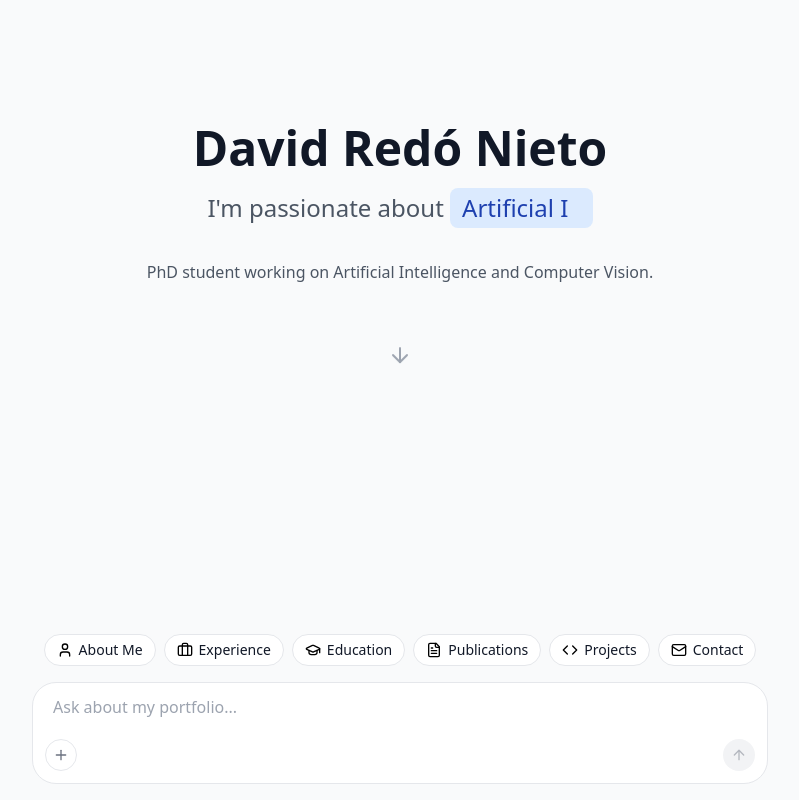
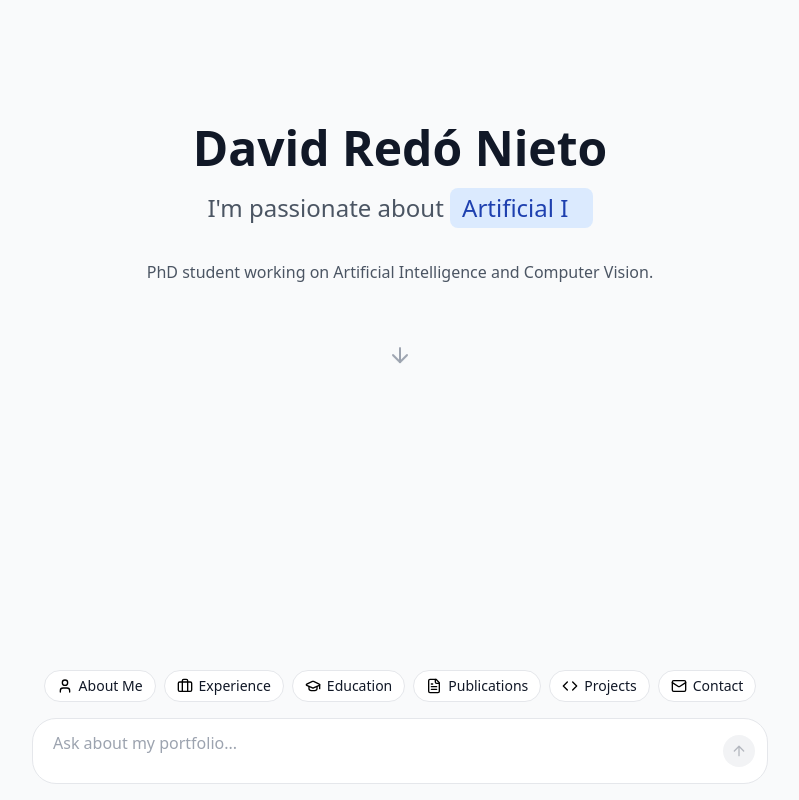
Before and after one commit to David-rn/David-rn.github.io, a Next.js app: page /David-rn.github.io/ in a window 1280 px wide. Shown: the whole page, without its empty margins (240-1039 px from the left). Built offline with nearby package versions, Linux system fonts and the light colour scheme.

Commit message:
Updated TextArea and bubbles

```diff
--- a/components/chat-interface.tsx
+++ b/components/chat-interface.tsx
@@ -659,7 +659,7 @@ export default function ChatInterface() {
                 disabled={isStreaming}
               >
                 {bubble.icon}
-                <span className="text-gray-900 text-sm">{bubble.label}</span>
+                <span className="text-gray-900 text-sm hidden sm:inline">{bubble.label}</span>
               </Button>
             ))}
           </div>
@@ -673,7 +673,7 @@ export default function ChatInterface() {
               )}
               onClick={handleInputContainerClick}
             >
-              <div className="pb-9">
+              <div className="flex items-center gap-2">
                 <Textarea
                   ref={textareaRef}
                   placeholder={isStreaming ? "Waiting for response..." : "Ask about my portfolio..."}
@@ -688,27 +688,6 @@ export default function ChatInterface() {
                     }
                   }}
                 />
-              </div>
-
-              <div className="absolute bottom-3 left-3 right-3">
-                <div className="flex items-center justify-between">
-                  <div className="flex items-center space-x-2">
-                    <Button
-                      type="button"
-                      variant="outline"
-                      size="icon"
-                      className={cn(
-                        "rounded-full h-8 w-8 flex-shrink-0 border-gray-200 p-0 transition-colors",
-                        activeButton === "add" && "bg-gray-100 border-gray-300",
-                      )}
-                      onClick={() => toggleButton("add")}
-                      disabled={isStreaming}
-                    >
-                      <Plus className={cn("h-4 w-4 text-gray-500", activeButton === "add" && "text-gray-700")} />
-                      <span className="sr-only">Add</span>
-                    </Button>
-                  </div>
-
                 <Button
                   type="submit"
                   variant="outline"
@@ -725,7 +704,6 @@ export default function ChatInterface() {
               </div>
             </div>
           </div>
-          </div>
         </form>
       </div>
     </div>
```
Lines whose indentation alone changed are shown as unchanged.
